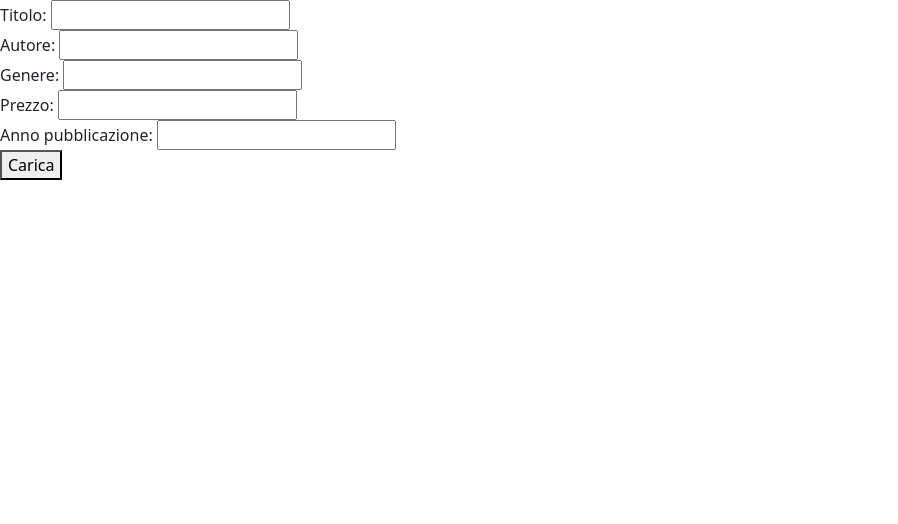
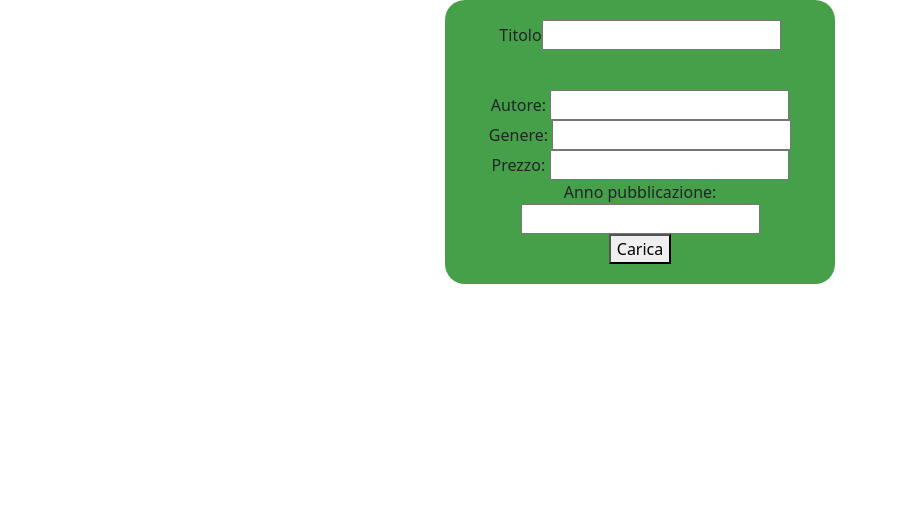
Before and after one commit to Cianolin/info-5E, a PHP site: page /create.php in a window 1280 px wide. Shown: the part 63-587 px from the top of the page, without its empty margins (0-898 px from the left). Run offline with PHP 8.4, Linux system fonts and the light colour scheme; data that the repository does not hold is empty.

Commit message:
fatto qualcosa

```diff
--- a/progettoinfo/create.php
+++ b/progettoinfo/create.php
@@ -1,10 +1,11 @@
 <?php
 //$content='dati provenienti dal database';
-$titolo=$_POST['titolo'];
-$autore=$_POST['autore'];
-$genere=$_POST['genere'];
-$prezzo=$_POST['prezzo'];
-$anno_pubblicazione=$_POST['anno_pubblicazione'];
+if ($_SERVER['REQUEST_METHOD'] == 'POST') {
+    $titolo = $_POST['titolo'];
+    $autore = $_POST['autore'];
+    $genere = $_POST['genere'];
+    $prezzo = $_POST['prezzo'];
+    $anno_pubblicazione = $_POST['anno_pubblicazione'];
 
 
 
@@ -40,21 +41,29 @@ $stm->bindValue(':autore',$autore);
 $stm->bindValue(':genere',$genere);
 $stm->bindValue(':prezzo',$prezzo);
 $stm->bindValue(':anno_pubblicazione',$anno_pubblicazione);
+}
+require 'header.php';
+?>
+    <div class="container text-center">
+        <div class="row align-items-start">
+            <div class="col">
+            </div>
+            <div class="col ct_create">
+                <form method="post">
+                    <p>Titolo<input type="text" name="titolo" id="titolo" required></p><br>
+                    Autore: <input type="text" name="autore" id="autore" required><br>
+                    Genere: <input type="text" name="genere" id="genere" required><br>
+                    Prezzo: <input type="text" name="prezzo" id="prezzo"><br>
+                    Anno pubblicazione: <input type="text" name="anno_pubblicazione" id="anno_pubblicazione" required><br>
+                </form>
+                <button>Carica</button>
+            </div>
+            <div class="col">
+            </div>
+        </div>
+    </div>
+    <div class="container">
 
-
-
-require 'header.php';
-
-?>
-    <div>
-        <form action="action_page.php" method="post">
-            Titolo: <input type="text" name="titolo"required><br>
-            Autore: <input type="text" name="autore"required><br>
-            Genere: <input type="text" name="genere"required><br>
-            Prezzo: <input type="text" name="prezzo"required><br>
-            Anno pubblicazione: <input type="text" name="anno_pubblicazione"required><br>
-        </form>
-        <button>Carica</button>
     </div>
 <?php
 require 'footer.php';
--- a/progettoinfo/style.css
+++ b/progettoinfo/style.css
@@ -35,3 +35,14 @@ nav .img_libro {
 .carousel-control-next {
     right: 10px; /* Distanza dal bordo destro della pagina */
 }
+.ct_create{
+    background: #45a049;
+    border-radius: 20px;
+    height: fit-content;
+    width: max-content;
+    padding:20px
+}
+/*.ct_create p{
+    transform: translateX(-50%);
+    background-color: transparent;
+}*/
```
